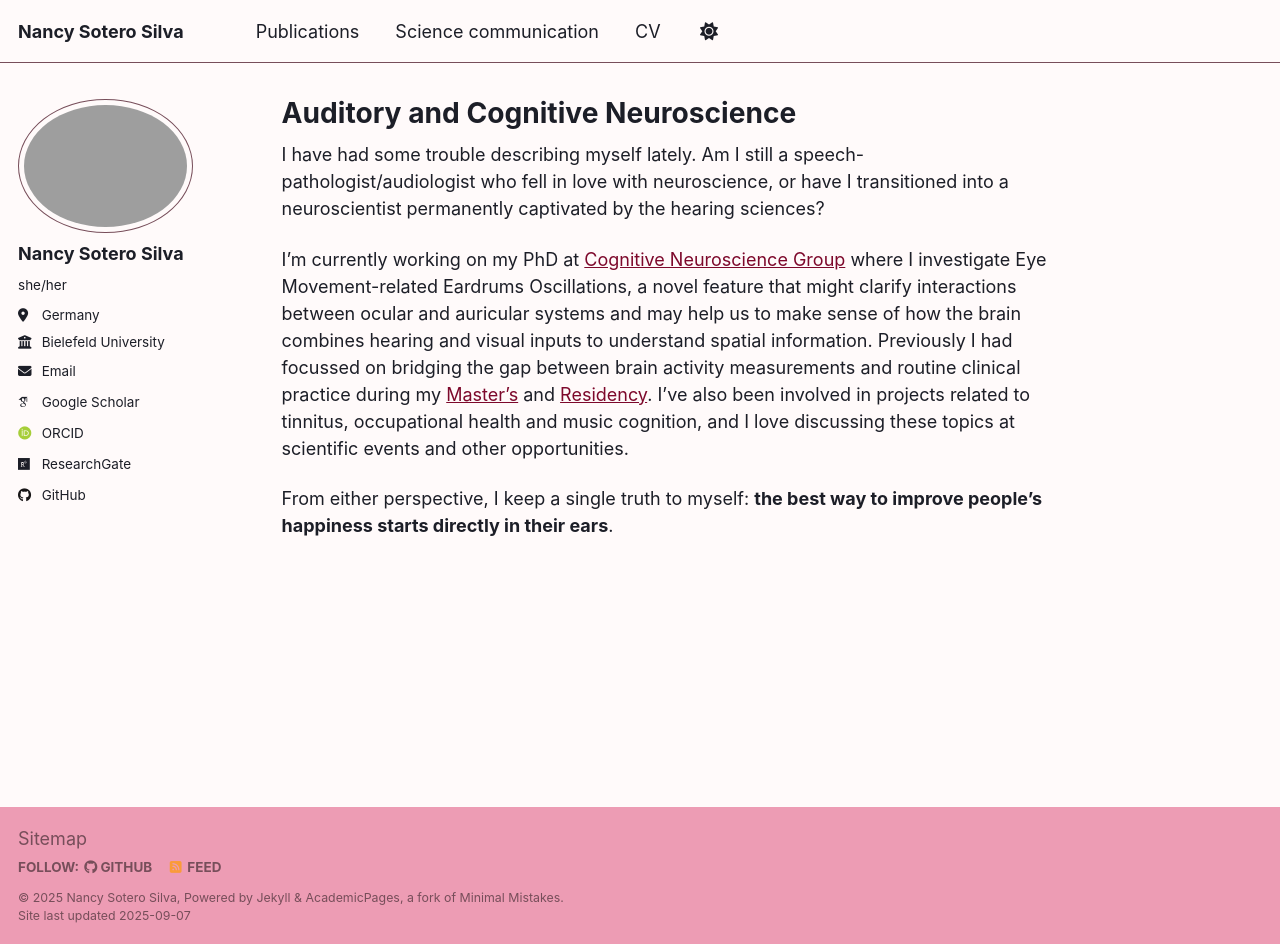
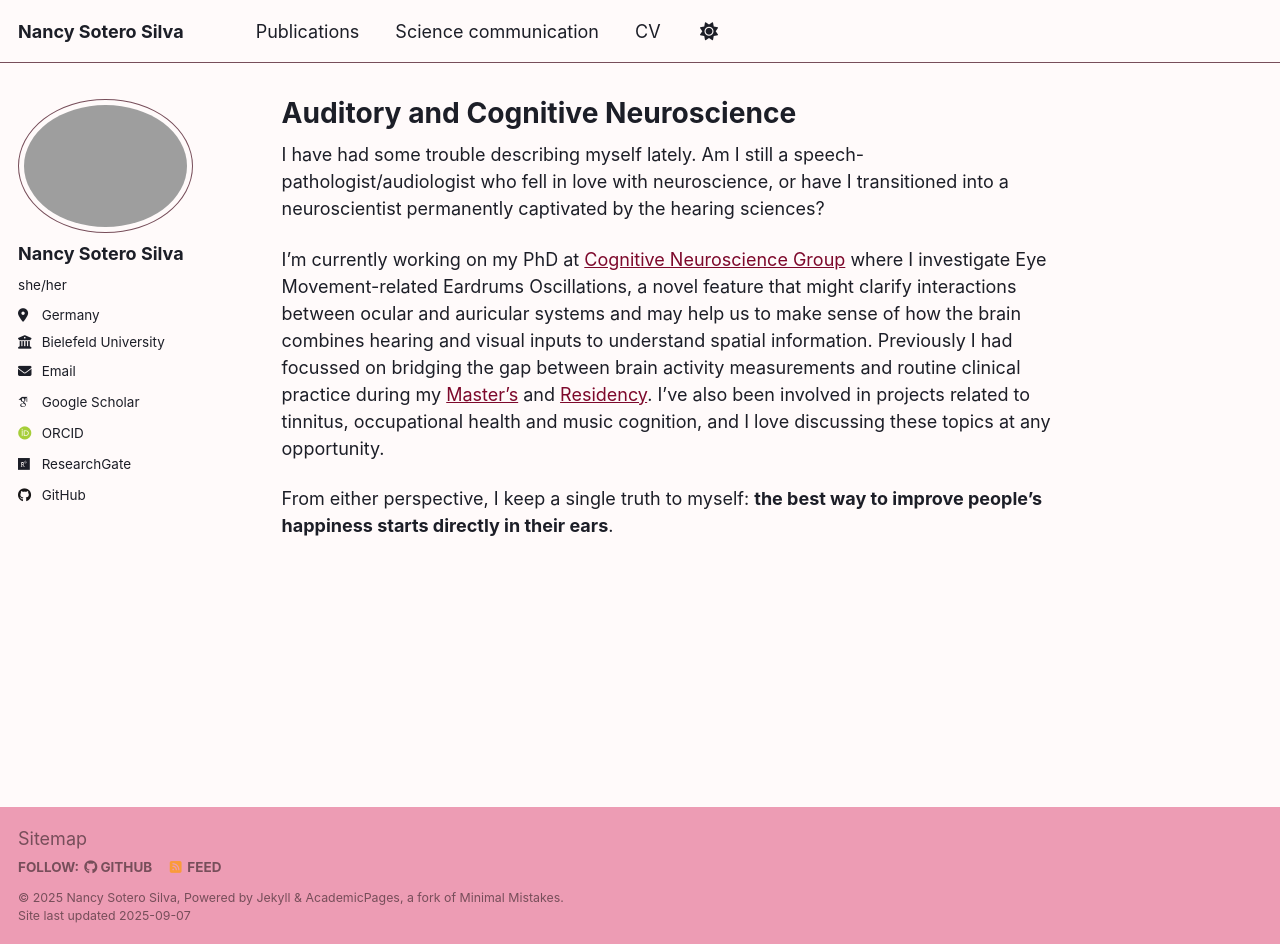
Before and after one commit to nancysotero/neuronency, a Jekyll site: the page built from _pages/about.md, in a window 1280 px wide and 944 px high. Built offline with Jekyll 4.4.1, drawn with Linux system fonts in a browser that asks for light colours; some web fonts are replaced; a script that is not in the unit is left out.

Commit message:
Update about.md

```diff
--- a/_pages/about.md
+++ b/_pages/about.md
@@ -9,6 +9,6 @@ redirect_from:
 
 I have had some trouble describing myself lately. Am I still a speech-pathologist/audiologist who fell in love with neuroscience, or have I transitioned into a neuroscientist permanently captivated by the hearing sciences?
 
-I'm currently working on my PhD at [Cognitive Neuroscience Group](https://www.uni-bielefeld.de/fakultaeten/biologie/forschung/arbeitsgruppen/cns/research/audio-visual/index.xml) where I investigate Eye Movement-related Eardrums Oscillations, a novel feature that might clarify interactions between ocular and auricular systems and may help us to make sense of how the brain combines hearing and visual inputs to understand spatial information. Previously I had focussed on bridging the gap between brain activity measurements and routine clinical practice during my [Master's](https://institutosantosdumont.org.br/en/pos-graduacao-neuroengenharia/) and [Residency](https://institutosantosdumont.org.br/en/residencia-multiprofissional/). I've also been involved in projects related to tinnitus, occupational health and music cognition, and I love discussing these topics at scientific events and other opportunities.
+I'm currently working on my PhD at [Cognitive Neuroscience Group](https://www.uni-bielefeld.de/fakultaeten/biologie/forschung/arbeitsgruppen/cns/research/audio-visual/index.xml) where I investigate Eye Movement-related Eardrums Oscillations, a novel feature that might clarify interactions between ocular and auricular systems and may help us to make sense of how the brain combines hearing and visual inputs to understand spatial information. Previously I had focussed on bridging the gap between brain activity measurements and routine clinical practice during my [Master's](https://institutosantosdumont.org.br/en/pos-graduacao-neuroengenharia/) and [Residency](https://institutosantosdumont.org.br/en/residencia-multiprofissional/). I've also been involved in projects related to tinnitus, occupational health and music cognition, and I love discussing these topics at any opportunity.
 
 From either perspective, I keep a single truth to myself: <b>the best way to improve people's happiness starts directly in their ears</b>.
```
